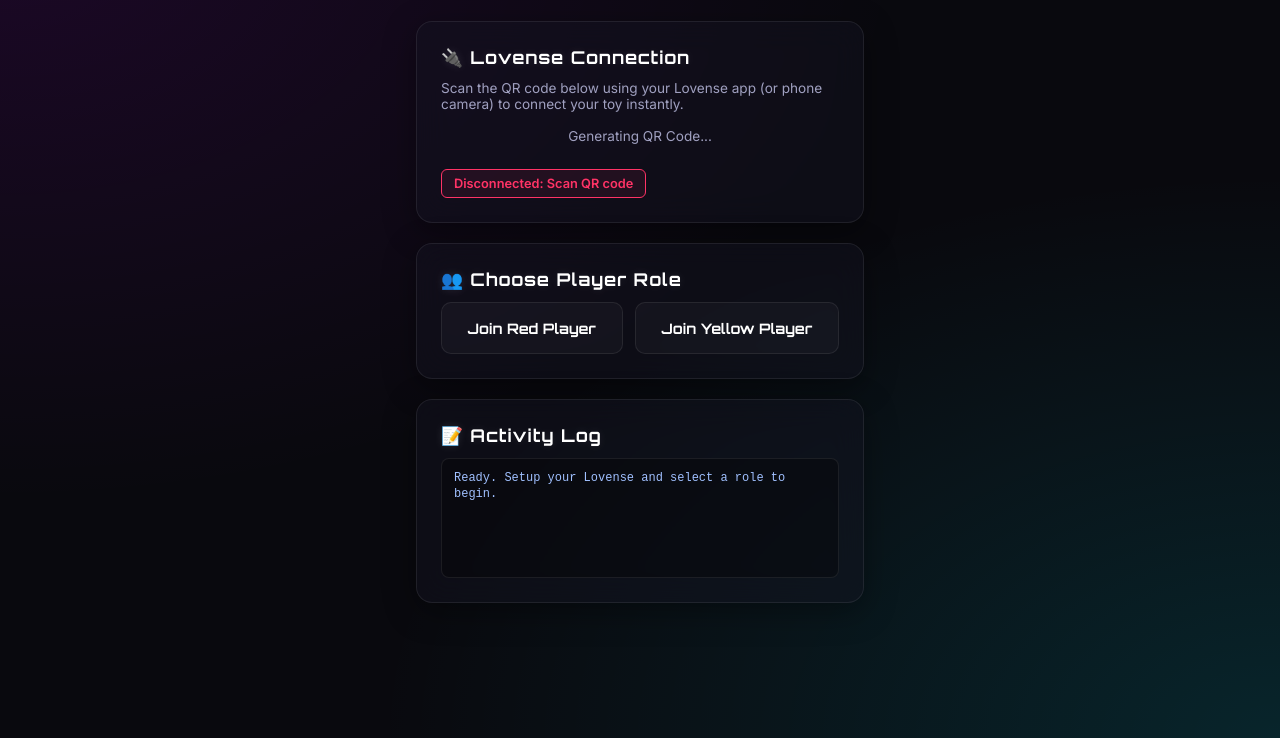
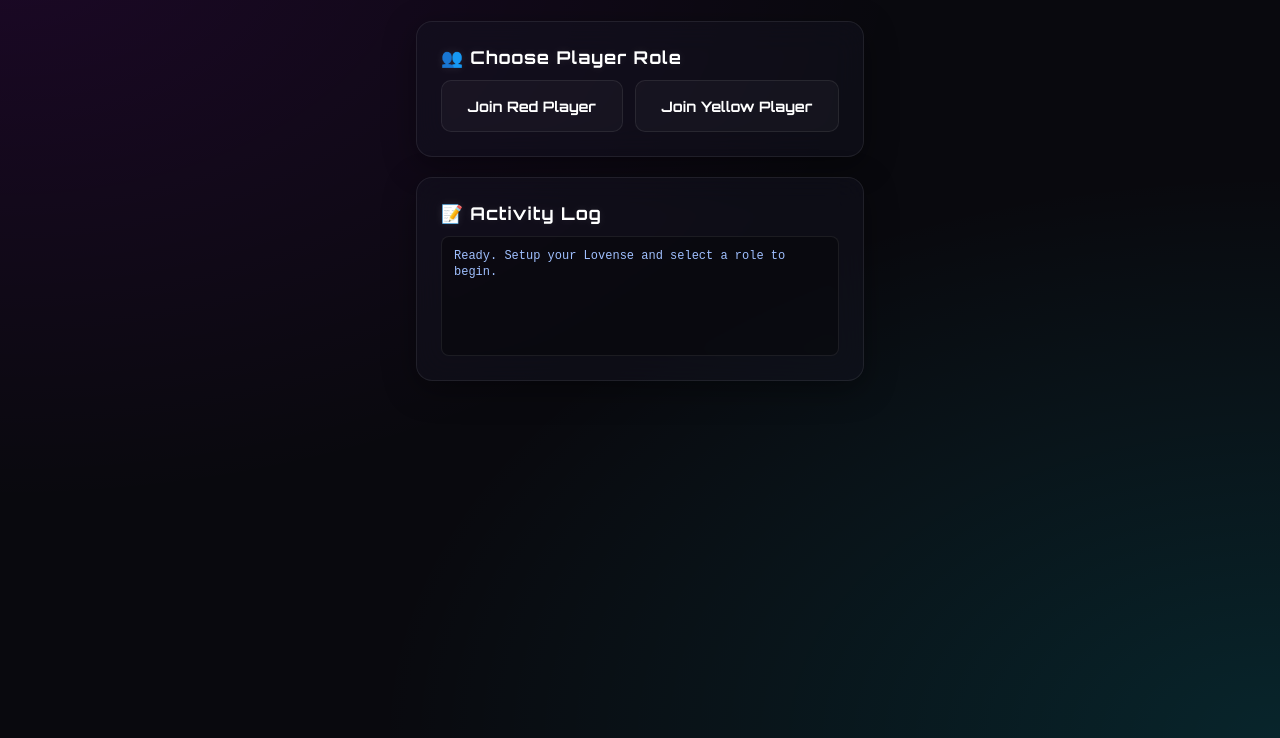
Before and after one commit to haydentomas/connect4, a website: page public/index.html in a window 1280 px wide. Shown: the part 62-800 px from the top of the page. Drawn offline with nearby package versions, Linux system fonts and the light colour scheme; no server answers.

Commit message:
Hide Lovense pairing UI card until a player selects their role

```diff
--- a/public/index.html
+++ b/public/index.html
@@ -696,7 +696,7 @@
 
         <main class="controller-container">
             <!-- Lovense Setup Card (Glassmorphic) -->
-            <section class="setup-section card">
+            <section id="setup-section" class="setup-section card hidden">
                 <h3 class="card-title">🔌 Lovense Connection</h3>
                 <p class="card-desc" id="connection-desc">Scan the QR code below using your Lovense app (or phone camera) to connect your toy instantly.</p>
 
@@ -921,6 +921,7 @@
                 } else {
                     myRole = role;
                     document.getElementById('role-section').classList.add('hidden');
+                    document.getElementById('setup-section').classList.remove('hidden');
                     document.getElementById('control-pad').classList.remove('hidden');
                     logActivity(`Joined match as ${role.toUpperCase()} Player!`, "system");
                 }
```
